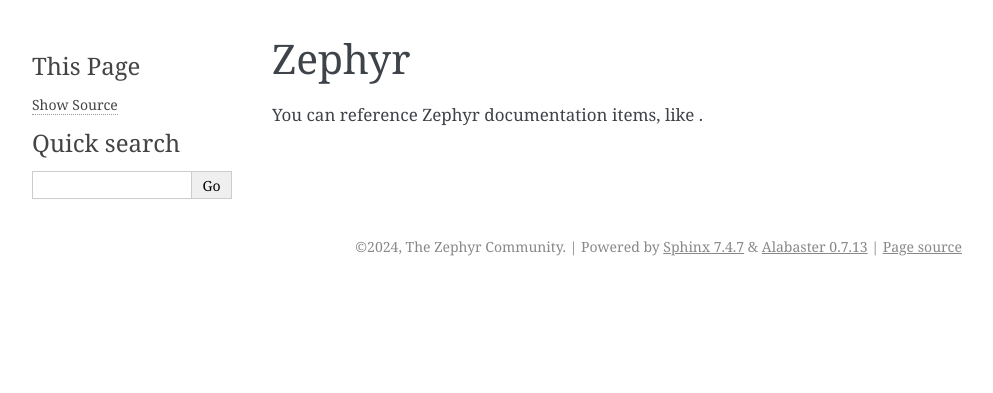
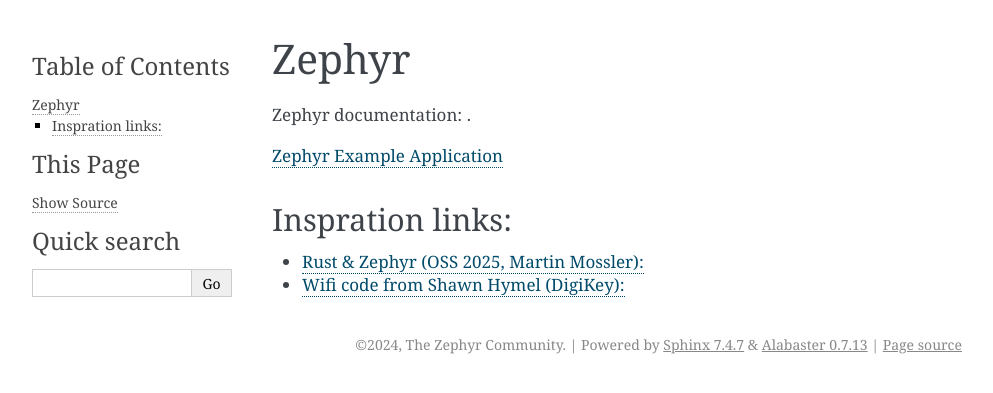
Before and after one commit to Dooleweerdt/rh_sensor, a Sphinx documentation site: the page built from doc/zephyr.rst, in a window 1280 px wide. Shown: the top 393 px of the page, without its empty margins (148-1141 px from the left). Built offline with Sphinx 7.4.7, drawn with Linux system fonts in a browser that asks for light colours.

Commit message:
Added more Zephyr links

```diff
--- a/doc/zephyr.rst
+++ b/doc/zephyr.rst
@@ -1,5 +1,13 @@
 Zephyr
 ======
 
-You can reference Zephyr documentation items, like
+Zephyr documentation:
 :external+zephyr:ref:`getting_started`.
+
+`Zephyr Example Application <https://github.com/zephyrproject-rtos/example-application>`_
+
+
+Inspration links:
+--------------------
+* `Rust & Zephyr (OSS 2025, Martin Mossler): <https://www.youtube.com/watch?v=_62V7P7ZKgA&list=PLbzoR-pLrL6qKwLt8A787ggMLHNivOHve&index=73&t=873s>`_
+* `Wifi code from Shawn Hymel (DigiKey): <https://www.digikey.dk/da/maker/tutorials/2025/introduction-to-zephyr-part-11-wifi-and-iot>`_
```
